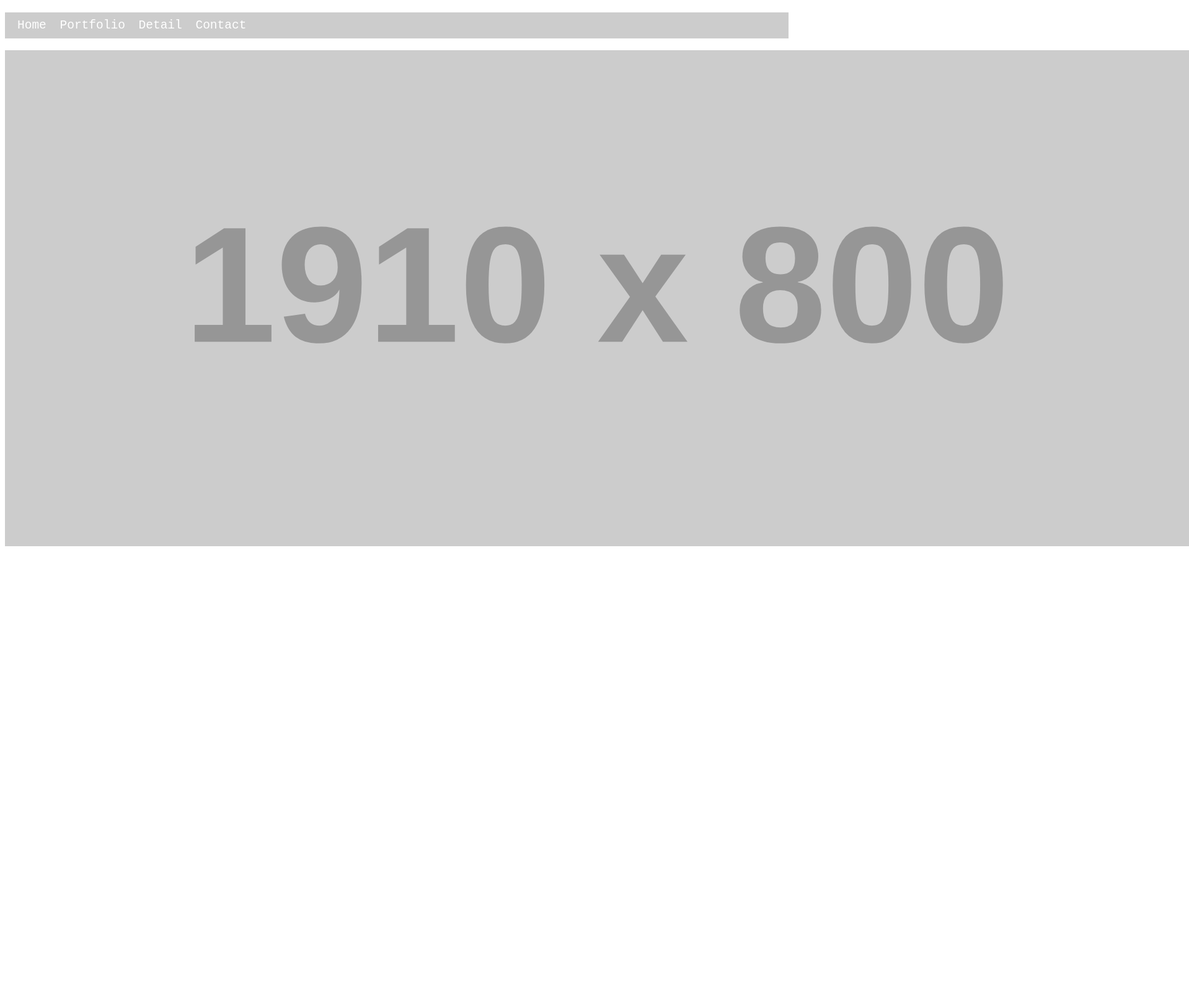
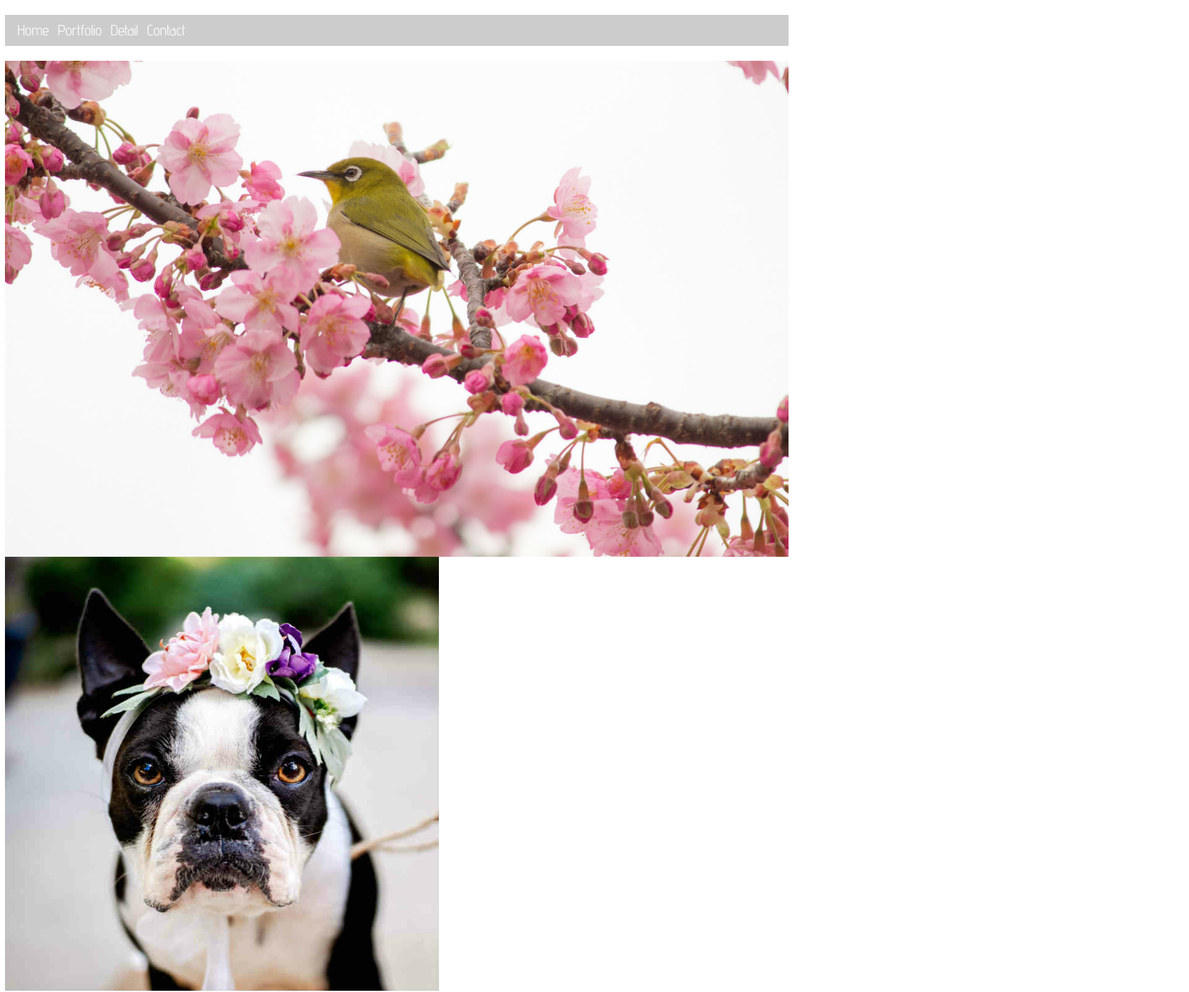
Before and after one commit to Jasmineb0112/HTML-Design-Challenge-3, a plain HTML site: page index.html in a window 1280 px wide. Shown: the top 1600 px of the page at 62% size, 1918 px wide, since content can reach past the window. Before the commit the page ends 911 px from the top, so only its background shows below. Drawn offline with Linux system fonts and the light colour scheme; placeholder pictures from the web are drawn by us.

Commit message:
added two folder for images and I changed the fonts for the nav bar, added a different images to the website and more words

```diff
--- a/css/challenge.css
+++ b/css/challenge.css
@@ -1,8 +1,13 @@
 body {
-    font-family:monospace;
+     font-family: 'Slabo 27px', serif;
     font-size: 1.5em;
+
 }
 
+
+img {
+    max-width: 100%;
+}
 ul {
     list-style: none;
     background-color: #cccccc;
@@ -14,9 +19,27 @@ ul > li {
     color: white;
     display: inline-block;
     padding-left: 10px;
+        font-family: 'Advent Pro', sans-serif;
+
 }
 
 ul>li:hover {
     color: black;
 }
 /*Need to sketch the lay put of the website because I containue even more*/
+
+.parallax {
+    background-image: url(/landscape-images/ben-james-flowers%20on%20tress.jpg);
+    min-height: 800px;
+    width: 100%;
+    background-attachment: fixed;
+    background-position: center;
+    background-repeat: no-repeat;
+    background-size: cover;
+}
+.
+.half {
+    width: 30%;
+    flex: wrap;
+
+}
--- a/index.html
+++ b/index.html
@@ -4,6 +4,7 @@
     <meta charset="UTF-8">
     <title>HTML Challenge 3</title>
     <link rel="stylesheet" href="css/challenge.css">
+<link href="https://fonts.googleapis.com/css?family=Advent+Pro|Slabo+27px" rel="stylesheet">
 </head>
 <body>
 
@@ -15,13 +16,15 @@
            <li><a href="contact.html"></a>Contact</li>
            </ul>
        </div>
+       <div class="parallax">
 
- <img src="http://placehold.it/1910x800" alt="replace me">
+       </div>
+
  <!-- make the image right here ther background, include a whole page for a image-->
+<img src="/portrait-images/maggielovesorbit-dog-with-flower-crown.jpg" alt="">
 
+     <p class="half">Lorem ipsum dolor sit amet, consectetur adipisicing elit. Sequi consectetur nisi obcaecati eius, aut odio sint ipsam ipsa pariatur porro, distinctio delectus dolor nihil laborum fugiat excepturi ullam, eos autem!Lorem ipsum dolor sit amet, consectetur adipisicing elit. Quidem ipsam minima labore, nulla, corporis obcaecati accusamus, distinctio debitis est vel dicta delectus, unde ex esse cum. Consequuntur eaque temporibus, quis.Lorem ipsum dolor sit amet, consectetur adipisicing elit. Quas quibusdam deleniti id perspiciatis eligendi sint officia, consectetur, nobis unde nam excepturi? In quo asperiores ipsam dolore! Non natus iure unde.Lorem ipsum dolor sit amet, consectetur adipisicing elit. Fuga eos delectus quia maxime quae sed magnam, alias, culpa nulla debitis libero laudantium, voluptates labore quod blanditiis animi enim possimus incidunt?</p>
+ <img src="http://placehold.it/700x700" alt="replace me">
 
- <div>
-     <h2></h2>
- </div>
 </body>
 </html>
```
Also changed, not shown: contact.html (+1 -0 lines), detail.html (+2 -0 lines), portfolio.html (+2 -0 lines), landscape-images/ben-james-flowers on tress.jpg (added), landscape-images/neil-cooper-dog.jpg (added), landscape-images/sean-kowal-do-what-you-love.jpg (added), portrait-images/maggielovesorbit-dog-with-flower-crown.jpg (added), 5 other files.
